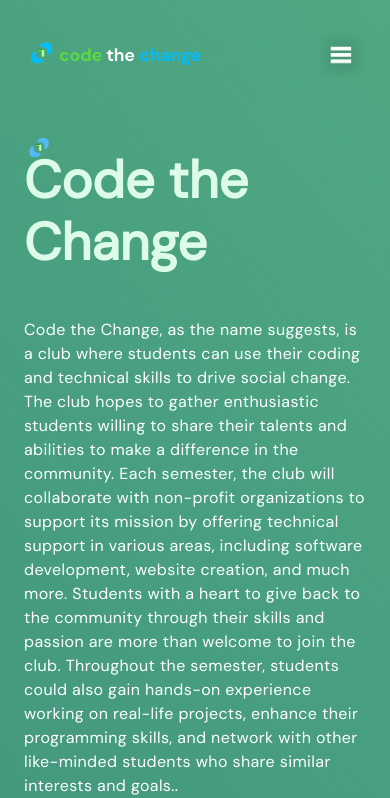
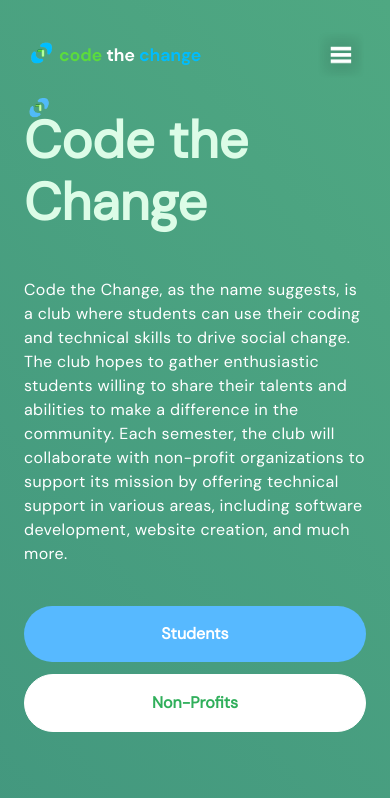
Before and after one commit to evanedreo/codethechange, a Next.js app: page / in a window 390 px wide. Shown: the top 798 px of the page. Built offline with nearby package versions, Linux system fonts and the light colour scheme.

Commit message:
changed the hero text and the padding

```diff
--- a/components/Hero.tsx
+++ b/components/Hero.tsx
@@ -3,7 +3,7 @@
 
 const Hero = () => {
   return (
-    <section className="padding-container max-container flex flex-col gap-20 py-10 pb-32 md:gap-28 lg:py-20 xl:flex-row">
+    <section className="padding-container max-container flex flex-col gap-20 py-5 pb-32 md:gap-28 lg:py-20 xl:flex-row">
       {/* LEFT */}
 
       <div className="relative z-20 flex flex-1 flex-col xl:w-1/2">
@@ -22,12 +22,7 @@
           and abilities to make a difference in the community. Each semester,
           the club will collaborate with non-profit organizations to support its
           mission by offering technical support in various areas, including
-          software development, website creation, and much more. Students with a
-          heart to give back to the community through their skills and passion
-          are more than welcome to join the club. Throughout the semester,
-          students could also gain hands-on experience working on real-life
-          projects, enhance their programming skills, and network with other
-          like-minded students who share similar interests and goals..
+          software development, website creation, and much more.
         </p>
         <div className="flex flex-col w-full gap-3 sm:flex-row mt-10">
           <Button
--- a/components/Navbar.tsx
+++ b/components/Navbar.tsx
@@ -12,7 +12,7 @@
   };
 
   return (
-    <nav className="text-white flexBetween max-container padding-container relative z-30 py-5 flex-row">
+    <nav className="text-white flexBetween max-container padding-container relative z-30 pt-5 flex-row">
       <div
         onClick={() => (window.location.href = "/")}
         style={{ cursor: "pointer" }}
```
